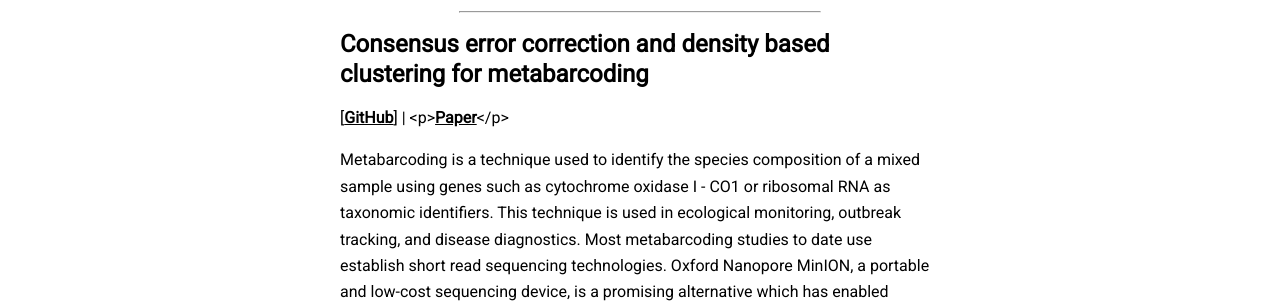
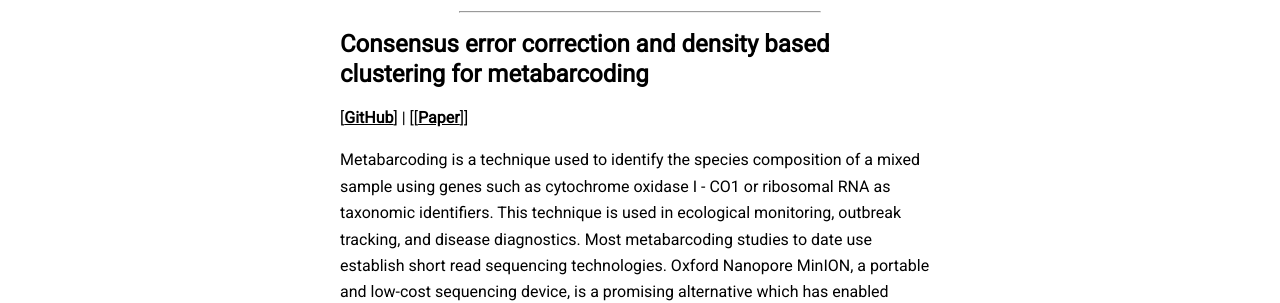
Before and after one commit to BBaloglu/bbaloglu.github.io, a Jekyll site: the page built from _posts/2020-06-06-ashure.md, in a window 1280 px wide and 900 px high, scrolled down 417 px. Shown: the part 152-455 px from the top of the window. Built offline with Jekyll 4.4.1, drawn with Linux system fonts in a browser that asks for light colours; nearby versions of some CDN libraries.

```diff
--- a/_posts/2020-06-06-ashure.md
+++ b/_posts/2020-06-06-ashure.md
@@ -11,6 +11,6 @@ display_img: True
 <hr style="margin-left: auto; margin-right: auto; width: 60%; color: #f2f2f2">
 
 ## Consensus error correction and density based clustering for metabarcoding
-[\[**GitHub**\]](https://github.com/bbaloglu/ashure) | <p><a href="/assets/Baloglu-2021-MEE.pdf"><strong>Paper</strong></a></p>
+[\[**GitHub**\]](https://github.com/bbaloglu/ashure) | [\[**<a href="/assets/Baloglu-2021-MEE.pdf"><strong>Paper</strong></a>**\]]
 
 Metabarcoding is a technique used to identify the species composition of a mixed sample using genes such as cytochrome oxidase I - CO1 or ribosomal RNA as taxonomic identifiers. This technique is used in ecological monitoring, outbreak tracking, and disease diagnostics. Most metabarcoding studies to date use establish short read sequencing technologies. Oxford Nanopore MinION, a portable and low-cost sequencing device, is a promising alternative which has enabled researchers to read sequence data in the field. However, a major drawback is the high raw read error rate that can range from 10% to 22%. Our study used consensus error correction and density based clustering to generate highly accurate consensus reads which enabled identification of all 50 species in our mock community. We were able to generate de novo barcodes from consensus reads with comparable accuracy to MiSeq. These results show the feasibility of field based sequencing for biomonitoring and remote diagnostics.
```
